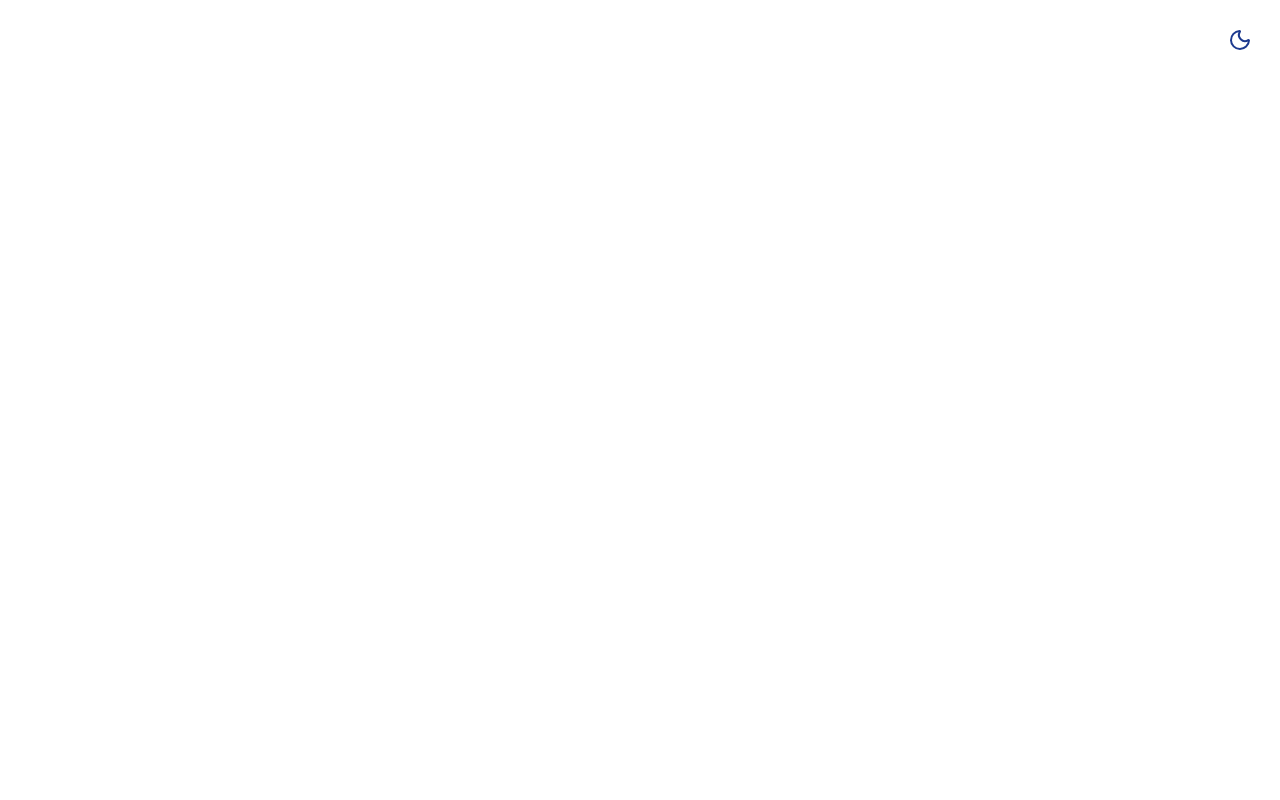
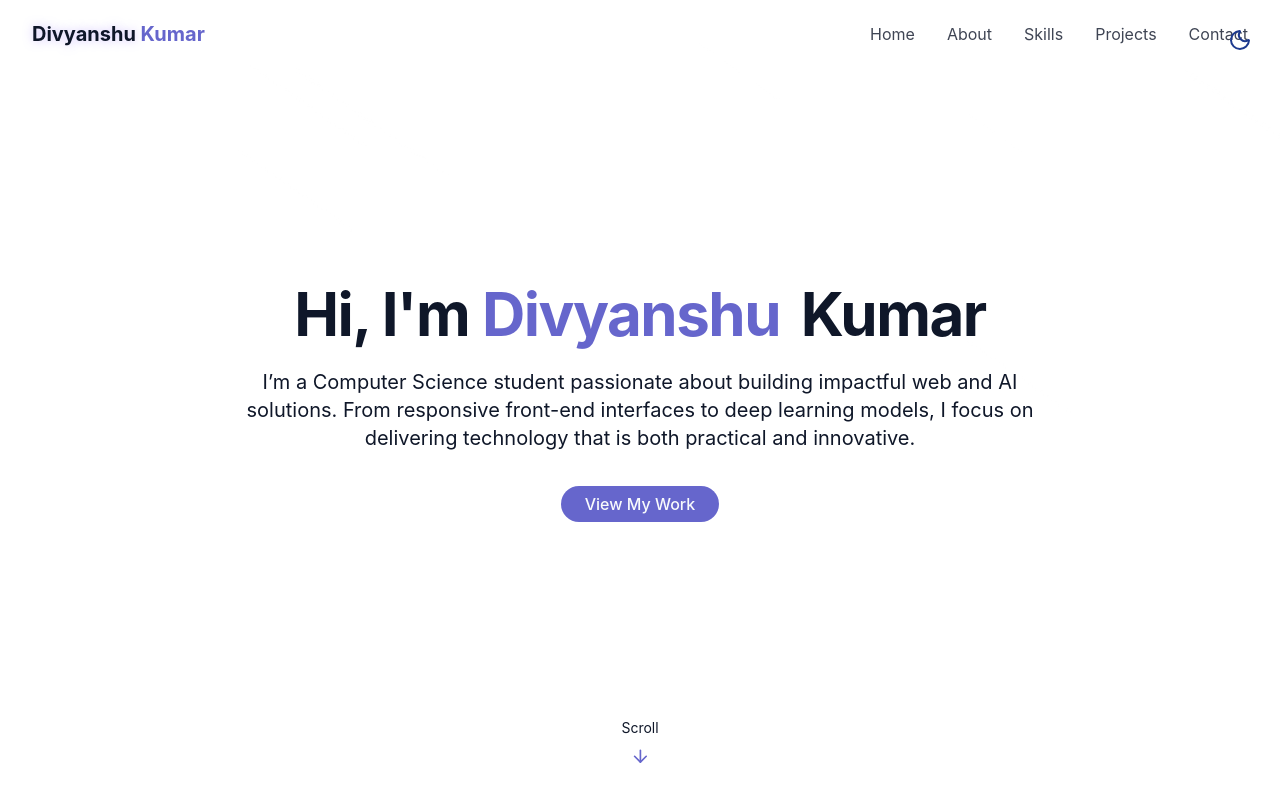
Before and after one commit to divyanshu7-18/Portfoliio, a React (Vite) app: page / in a window 1280 px wide. Built offline with nearby package versions, Linux system fonts and the light colour scheme.

Commit message:
Added background and Navbar with the heroSection

```diff
--- a/src/Pages/Home.jsx
+++ b/src/Pages/Home.jsx
@@ -1,4 +1,7 @@
+import { Navbar } from "../components/Navbar";
 import { ThemeToggle } from "../components/ThemeToggle";
+import { StarBackground } from "../components/StarBackground";
+import { HeroSection } from "../components/HeroSection";
 
 export const Home = () => {
   return (
@@ -6,11 +9,14 @@
     { /*theme toggle*/ }
     <ThemeToggle />
     { /*Background*/ }
+    <StarBackground />
+    { /*Navbar*/ }
+    <Navbar />
+    {/*Main Content*/}
+    <main>
+      <HeroSection />
 
-    { /*Navbar*/ }
-
-    {/*Main Content*/}
-
+    </main>
     {/*Footer*/ }
   </div>
   );
--- /dev/null
+++ b/src/components/HeroSection.jsx
@@ -0,0 +1,42 @@
+import { ArrowDown } from "lucide-react";
+
+export const HeroSection = () => {
+  return (
+    <section
+      id="hero"
+      className="relative min-h-screen flex flex-col items-center justify-center px-4"
+    >
+      <div className="container max-w-4xl mx-auto text-center z-10">
+        <div className="space-y-6">
+          <h1 className="text-4xl md:text-6xl font-bold tracking-tight">
+            <span className="opacity-0 animate-fade-in"> Hi, I'm</span>
+            <span className="text-primary opacity-0 animate-fade-in-delay-1">
+              {" "}
+              Divyanshu
+            </span>
+            <span className="text-gradient ml-2 opacity-0 animate-fade-in-delay-2">
+              {" "}
+              Kumar
+            </span>
+          </h1>
+
+          <p className="text-lg md:text-xl text-muted-foreground max-2-2xl mx-auto opacity-0 animate-fade-in-delay-3">
+            I’m a Computer Science student passionate about building impactful web and AI solutions.
+From responsive front-end interfaces to deep learning models, I focus on delivering technology that is both practical and innovative.
+          </p>
+
+          <div className="pt-4 opacity-0 animate-fade-in-delay-4">
+            <a href="#projects" className="cosmic-button">
+              View My Work
+            </a>
+          </div>
+        </div>
+      </div>
+
+      <div className="absolute bottom-8 left-1/2 transform -translate-x-1/2 flex flex-col items-center animate-bounce">
+        <span className="text-sm text-muted-foreground mb-2"> Scroll </span>
+        <ArrowDown className="h-5 w-5 text-primary" />
+      </div>
+    </section>
+  );
+};
--- /dev/null
+++ b/src/components/Navbar.jsx
@@ -0,0 +1,91 @@
+import { cn } from "@/lib/utils";
+import { Menu, X } from "lucide-react";
+import { useEffect, useState } from "react";
+
+const navItems = [
+  { name: "Home", href: "#hero" },
+  { name: "About", href: "#about" },
+  { name: "Skills", href: "#skills" },
+  { name: "Projects", href: "#projects" },
+  { name: "Contact", href: "#contact" },
+];
+
+export const Navbar = () => {
+  const [isScrolled, setIsScrolled] = useState(false);
+  const [isMenuOpen, setIsMenuOpen] = useState(false);
+
+  useEffect(() => {
+    const handleScroll = () => {
+      setIsScrolled(window.screenY > 10);
+    };
+
+    window.addEventListener("scroll", handleScroll);
+    return () => window.removeEventListener("scroll", handleScroll);
+  }, []);
+  return (
+    <nav
+      className={cn(
+        "fixed w-full z-40 transition-all duration-300",
+        isScrolled ? "py-3 bg-background/80 backdrop-blur-md shadow-xs" : "py-5"
+      )}
+    >
+      <div className="container flex items-center justify-between">
+        <a
+          className="text-xl font-bold text-primary flex items-center"
+          href="#hero"
+        >
+          <span className="relative z-10">
+            <span className="text-glow text-foreground"> Divyanshu </span>{" "}
+            Kumar
+          </span>
+        </a>
+
+        {/* desktop nav */}
+        <div className="hidden md:flex space-x-8">
+          {navItems.map((item, key) => (
+            <a
+              key={key}
+              href={item.href}
+              className="text-foreground/80 hover:text-primary transition-colors duration-300"
+            >
+              {item.name}
+            </a>
+          ))}
+        </div>
+
+        {/* mobile nav */}
+
+        <button
+          onClick={() => setIsMenuOpen((prev) => !prev)}
+          className="md:hidden p-2 text-foreground z-50"
+          aria-label={isMenuOpen ? "Close Menu" : "Open Menu"}
+        >
+          {isMenuOpen ? <X size={24} /> : <Menu size={24} />}{" "}
+        </button>
+
+        <div
+          className={cn(
+            "fixed inset-0 bg-background/95 backdroup-blur-md z-40 flex flex-col items-center justify-center",
+            "transition-all duration-300 md:hidden",
+            isMenuOpen
+              ? "opacity-100 pointer-events-auto"
+              : "opacity-0 pointer-events-none"
+          )}
+        >
+          <div className="flex flex-col space-y-8 text-xl">
+            {navItems.map((item, key) => (
+              <a
+                key={key}
+                href={item.href}
+                className="text-foreground/80 hover:text-primary transition-colors duration-300"
+                onClick={() => setIsMenuOpen(false)}
+              >
+                {item.name}
+              </a>
+            ))}
+          </div>
+        </div>
+      </div>
+    </nav>
+  );
+};
--- /dev/null
+++ b/src/components/StarBackground.jsx
@@ -0,0 +1,92 @@
+import { useEffect, useState } from "react";
+
+export const StarBackground = () => {
+    const [stars, setStars] = useState([]);
+    const [meteors, setMeteors] = useState([]);
+
+    useEffect(() => {
+    generateStars();
+    generateMeteors();
+
+    const handleResize = () => {
+      generateStars();
+    };
+
+    window.addEventListener("resize", handleResize);
+
+    return () => window.removeEventListener("resize", handleResize);
+  }, []);
+
+    const generateStars = () => {
+        const numberOfStars = Math.floor((window.innerWidth * window.innerHeight )/ 10000);
+
+        const newStars = [];
+
+        for (let i = 0; i < numberOfStars; i++) {
+            newStars.push({
+                id: i,
+                size: Math.random() * 3 + 1,
+                x: Math.random() * 100,
+                y: Math.random() * 100,
+                opacity: Math.random() * 0.5 + 0.5,
+                animationDuration: Math.random() * 4 + 2,
+
+            })
+        }
+        setStars(newStars);
+    };
+
+    const generateMeteors = () => {
+    const numberOfMeteors = 10;
+    const newMeteors = [];
+
+    for (let i = 0; i < numberOfMeteors; i++) {
+      newMeteors.push({
+        id: i,
+        size: Math.random() * 2 + 1,
+        x: Math.random() * 100,
+        y: Math.random() * 20,
+        delay: Math.random() * 15,
+        animationDuration: Math.random() * 3 + 3,
+      });
+    }
+
+    setMeteors(newMeteors);
+  };
+
+
+
+    return (
+    <div className="fixed inset-0 overflow-hidden pointer-events-none z-0">
+      {stars.map((star) => (
+        <div
+          key={star.id}
+          className="star animate-pulse-subtle"
+          style={{
+            width: star.size + "px",
+            height: star.size + "px",
+            left: star.x + "%",
+            top: star.y + "%",
+            opacity: star.opacity,
+            animationDuration: star.animationDuration + "s",
+          }}
+        />
+      ))}
+
+      {meteors.map((meteor) => (
+        <div
+          key={meteor.id}
+          className="meteor animate-meteor"
+          style={{
+            width: meteor.size * 75 + "px",
+            height: meteor.size * 2 + "px",
+            left: meteor.x + "%",
+            top: meteor.y + "%",
+            animationDelay: meteor.delay,
+            animationDuration: meteor.animationDuration + "s",
+          }}
+        />
+      ))}
+    </div>
+  );
+};
--- a/src/index.css
+++ b/src/index.css
@@ -4,30 +4,36 @@
 @tailwind utilities;
 
 @theme {
-  --color-border: :hsl(var(--border));
-  --color-background: :hsl(var(--background));
-  --color-foreground: :hsl(var(--foreground));
 
-  --color-primary: :hsl(var(--primary));
-  --color-primary-foreground: :hsl(var(--primary-foreground));
+  --color-border: hsl(var(--border));
+  --color-background: hsl(var(--background));
+  --color-foreground: hsl(var(--foreground));
 
-  --color-card: :hsl(var(--card));
+  --color-primary: hsl(var(--primary));
+  --color-primary-foreground: hsl(var(--primary-foreground));
+
+  --color-card: hsl(var(--card));
 
   --animate-float: float 6s ease-in-out infinite;
   --animate-pulse-subtle: pulse-subtle 4s ease-in-out infinite;
-  --animate-fade-in: fade-in 0.7s ease-in-out forwards;
-  --animate-fade-in-delay-1: fade-in 0.7s ease-in-out 0.2s forwards;
-  --animate-fade-in-delay-2: fade-in 0.7s ease-in-out 0.4s forwards;
-  --animate-fade-in-delay-3: fade-in 0.7s ease-in-out 0.6s forwards;
-  --animate-fade-in-delay-4: fade-in 0.7s ease-in-out 0.8s forwards;
+  --animate-fade-in: fade-in 0.7s ease-out forwards;
+  --animate-fade-in-delay-1: fade-in 0.7s ease-out 0.2s forwards;
+  --animate-fade-in-delay-2: fade-in 0.7s ease-out 0.4s forwards;
+  --animate-fade-in-delay-3: fade-in 0.7s ease-out 0.6s forwards;
+  --animate-fade-in-delay-4: fade-in 0.7s ease-out 0.8s forwards;
   --animate-meteor: meteor 5s linear infinite;
 
   @keyframes float {
-    0%,
-    100% {
-      transform: translateY(-10px);
+
+      0%,
+      100% {
+        transform: translateY(0);
+      }
+
+      50% {
+        transform: translateY(-10px);
+      }
     }
-  }
 
   @keyframes pulse-subtle {
     0%,
@@ -163,7 +169,7 @@
   text-align: center;
 }
 
-body {
+/* body {
   background-color: hsl(var(--background));
   color: hsl(var(--foreground));
-}
+} */
```
